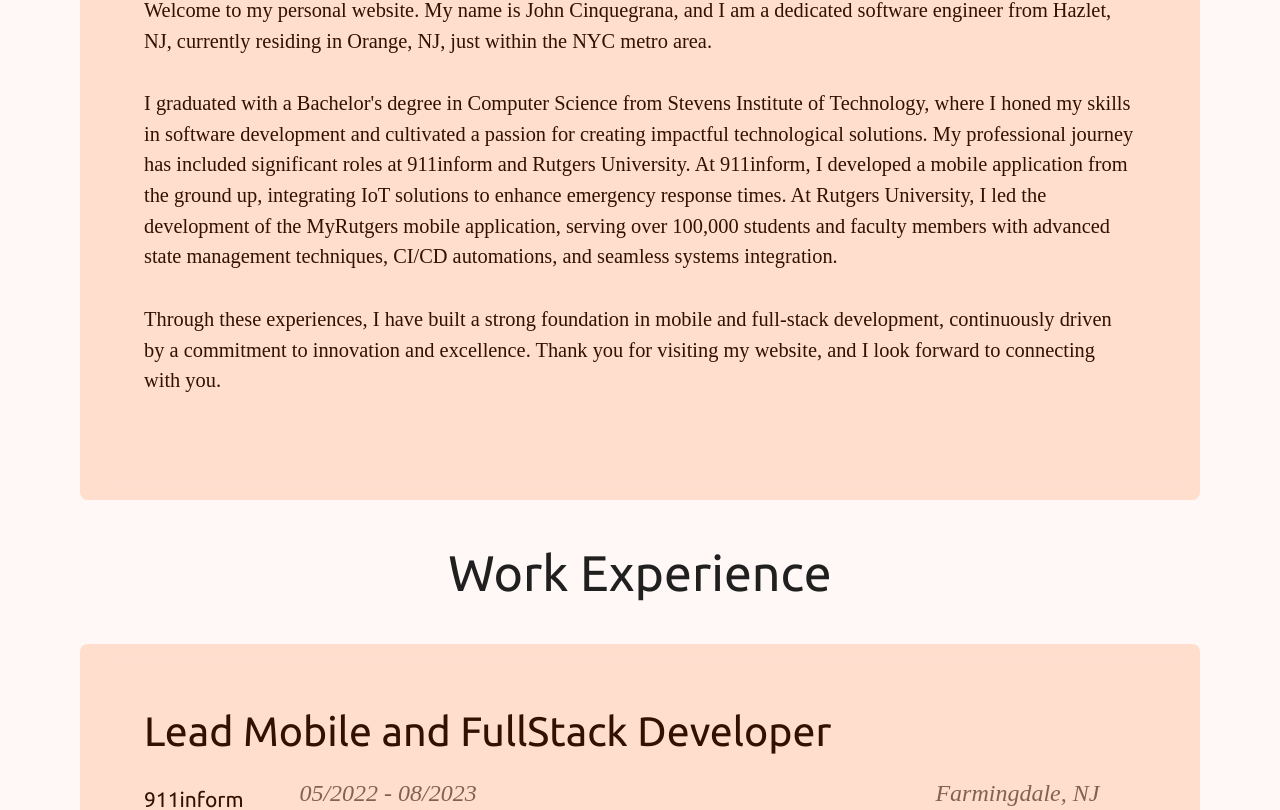
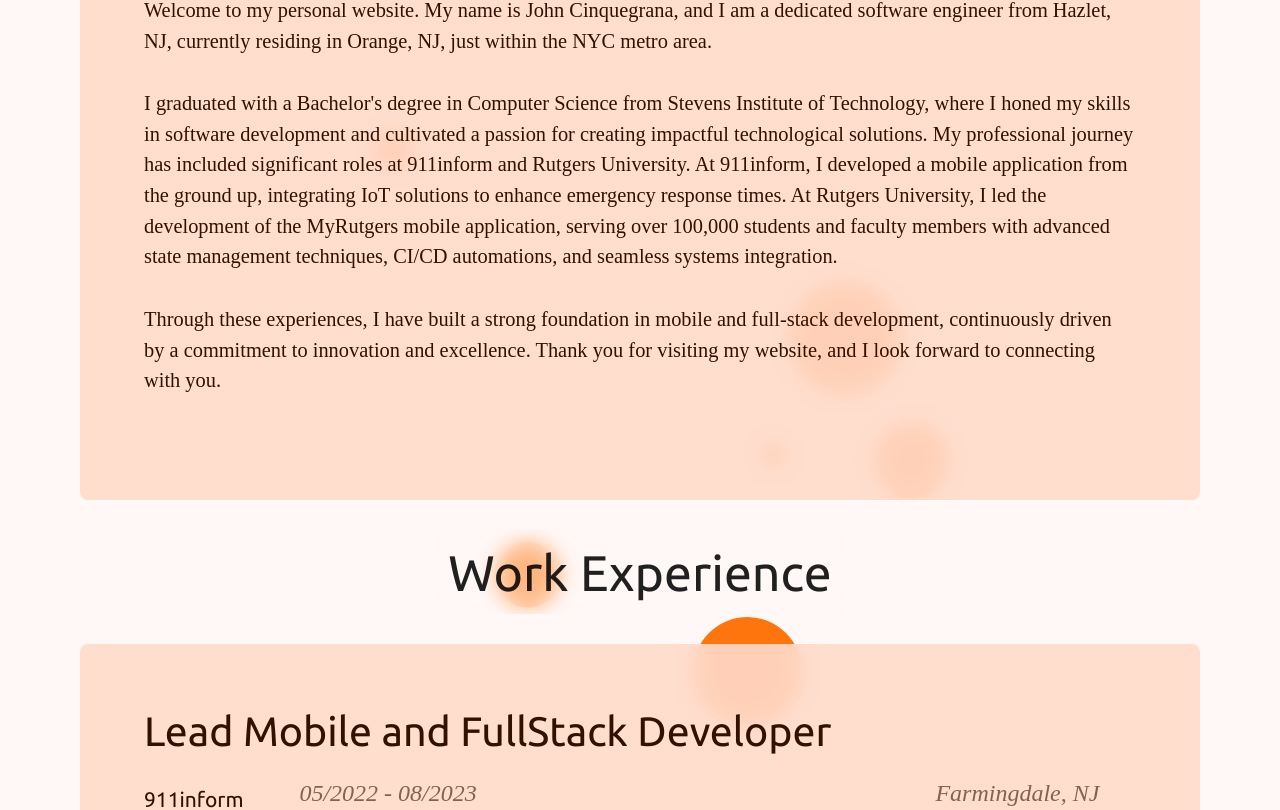
Before and after one commit to john-cinquegrana/ReactPersonalSite, a React (Vite) app: page / in a window 1280 px wide. Shown: the part 812-1622 px from the top of the page. Built offline with nearby package versions, Linux system fonts and the light colour scheme.

Commit message:
Bubbles are moving up without error

```diff
--- a/src/components/Bubbles.tsx
+++ b/src/components/Bubbles.tsx
@@ -1,7 +1,8 @@
+/** @jsxImportSource @emotion/react */
 import React, { useState, useEffect, useRef } from 'react';
 import { Box, SxProps } from '@mui/system';
 import Circle from './Circle';
-import { keyframes } from '@emotion/react';
+import { keyframes, css, Keyframes } from '@emotion/react';
 
 interface BubblesProps {
 	sx?: SxProps;
@@ -10,59 +11,123 @@
 interface CircleProps {
 	id: number;
 	size: number;
-	top: number;
-	left: number;
+	top: number | string;
+	left: number | string;
+	animation?: Keyframes;
 }
 
+/**
+ * Genearates random circles to be displayed across the component.
+ * @param count The number of circles to generate
+ * @param componentHeight The height of the component
+ * @param componentWidth The width of the component
+ * @returns A list of circles randomly distributed across the component
+ */
 const generateRandomCircles = (
 	count: number,
-	componentHeight: number,
+	getId: () => number,
 ): CircleProps[] => {
-	const scrollY = window.scrollY;
-	return Array.from({ length: count }, (_, id) => ({
-		id,
+	return Array.from({ length: count }, () => ({
+		id: getId(),
 		size: Math.random() * 50 + 10,
-		top: scrollY + componentHeight + Math.random() * 100, // Start just off-screen considering scroll position
-		left: Math.random() * window.innerWidth,
+		top: `${Math.random() * 85 + 15}%`,
+		left: `${Math.random() * 110 - 5}%`,
 	}));
 };
 
+/**
+ * @returns A circle specifically generated to appear off the bottom of the screen.
+ */
+const offScreenCircle = (
+	componentHeight: number,
+	componentWidth: number,
+	id: number,
+): CircleProps => {
+	const size = Math.random() * 50 + 10;
+	const top = Math.random() * 100 + size + componentHeight + 'px';
+	return {
+		id: id,
+		size: size,
+		top: top,
+		left: Math.random() * (componentWidth + size * 2) - size + 'px',
+		animation: keyframes`
+            0% { top: ${top}; }
+            100% { top: -${size}px; }
+        `,
+	};
+};
+
+function useCounter(initialValue: number) {
+	const counterRef = useRef(initialValue);
+
+	const increment = () => {
+		counterRef.current += 1;
+	};
+
+	const decrement = () => {
+		counterRef.current -= 1;
+	};
+
+	const getValue = () => {
+		return counterRef.current++;
+	};
+
+	return { increment, decrement, getValue };
+}
+
+/**
+ * @returns An HTML element which has bubbles constantly moving upwards over it.
+ */
 const Bubbles: React.FC<BubblesProps> = ({ sx }) => {
-	const [circles, setCircles] = useState<CircleProps[]>([]);
+	const idCounter = useCounter(0);
+
+	const [circles, setCircles] = useState<CircleProps[]>(
+		generateRandomCircles(10, idCounter.getValue),
+	);
+
+	const removeCircle = (id: number) => {
+		console.log(`Removing circle with id: ${id}`);
+		setCircles((prevCircles) =>
+			prevCircles.filter((circle) => circle.id !== id),
+		);
+	};
+
+	// console.log('initial circles', circles);
+
 	const containerRef = useRef<HTMLDivElement>(null);
 
 	useEffect(() => {
-		if (containerRef.current) {
-			const componentHeight = containerRef.current.clientHeight;
-			setCircles(generateRandomCircles(10, componentHeight));
-		}
-	}, []);
+		const addCircle = (circle: CircleProps) => {
+			setCircles((prevCircles) => [...prevCircles, circle]);
+		};
 
-	useEffect(() => {
 		const interval = setInterval(() => {
 			if (containerRef.current) {
 				const componentHeight = containerRef.current.clientHeight;
-				setCircles((prevCircles) => [
-					...prevCircles.filter(
-						(circle) => circle.top > -circle.size,
-					), // Remove bubbles that have moved off the top
-					...generateRandomCircles(1, componentHeight), // Add a new bubble
-				]);
+				const componentWidth = containerRef.current.clientWidth;
+				// Generate a circle to appear off screen
+				const newCircle = offScreenCircle(
+					componentHeight,
+					componentWidth,
+					idCounter.getValue(),
+				);
+				addCircle(newCircle);
 			}
-		}, 1000); // Generate a new bubble every second
+		}, 5 * 1000); // Generate a new bubble every 10 seconds
 
-		return () => clearInterval(interval);
-	}, []);
+		// Cleanup function to run after component is removed
+		return () => {
+			clearInterval(interval);
+		};
+	}, [idCounter]);
 
-	const moveUp = keyframes`
-        0% { transform: translateY(0); }
-        100% { transform: translateY(-200%); }
-    `;
+	const moveUp = (size: number) => keyframes`
+            0% { }
+            100% { top: -${size}px; }
+        `;
 
 	const handleAnimationEnd = (id: number) => {
-		setCircles((prevCircles) =>
-			prevCircles.filter((circle) => circle.id !== id),
-		);
+		removeCircle(id);
 	};
 
 	return (
@@ -80,18 +145,16 @@
 			{circles.map((circle) => (
 				<div
 					key={circle.id}
-					style={{
-						animation: `${moveUp} 20s linear`,
-						position: 'absolute',
-						top: circle.top,
-						left: circle.left,
-						width: circle.size,
-						height: circle.size,
-					}}
+					css={css`
+						animation: ${moveUp(circle.size)} 60s linear;
+						position: absolute;
+						top: ${circle.top};
+						left: ${circle.left};
+						align-items: center;
+					`}
 					onAnimationEnd={() => handleAnimationEnd(circle.id)}
 				>
 					<Circle
-						key={circle.id}
 						color='#FF750D'
 						radius={circle.size}
 					/>
```
